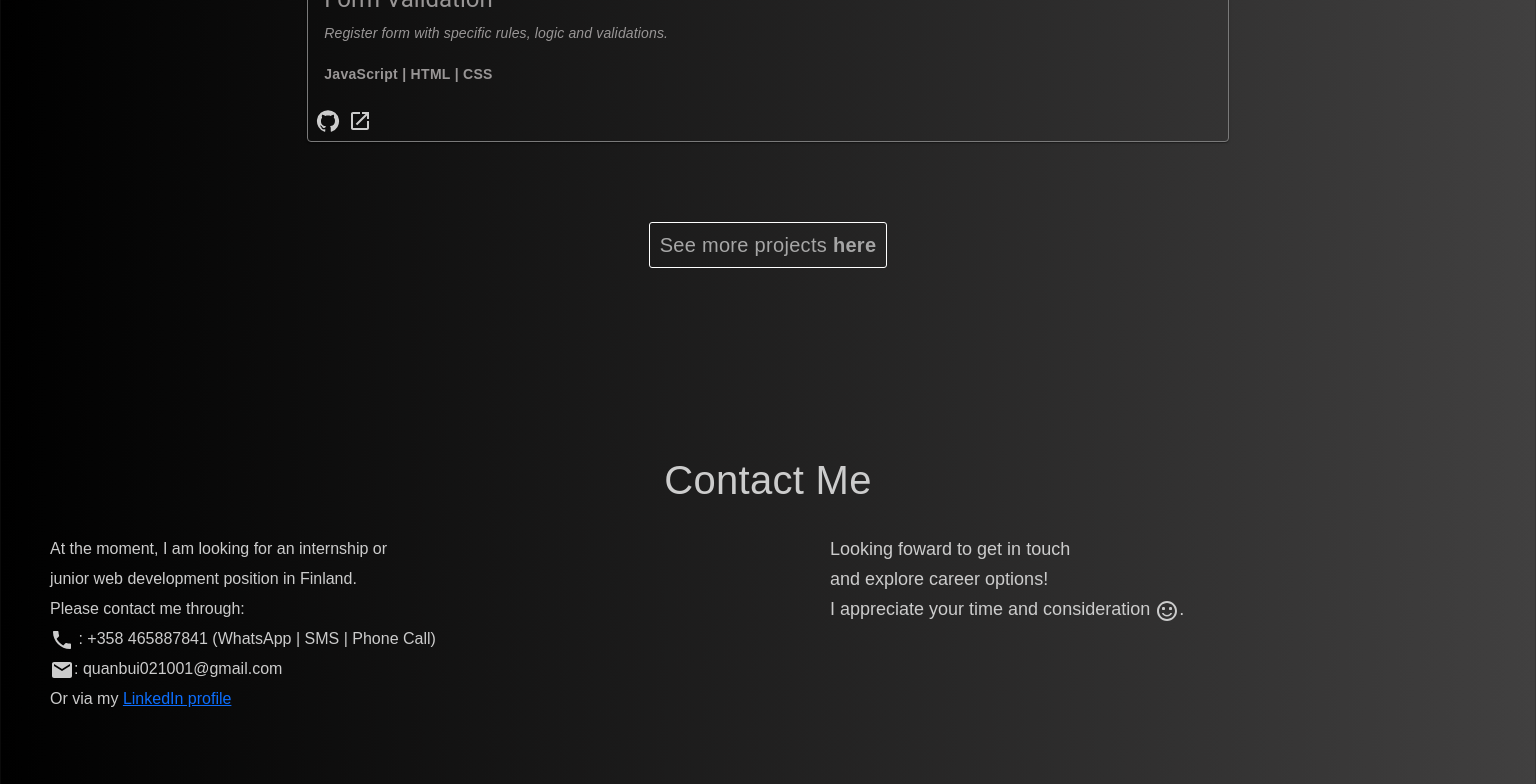
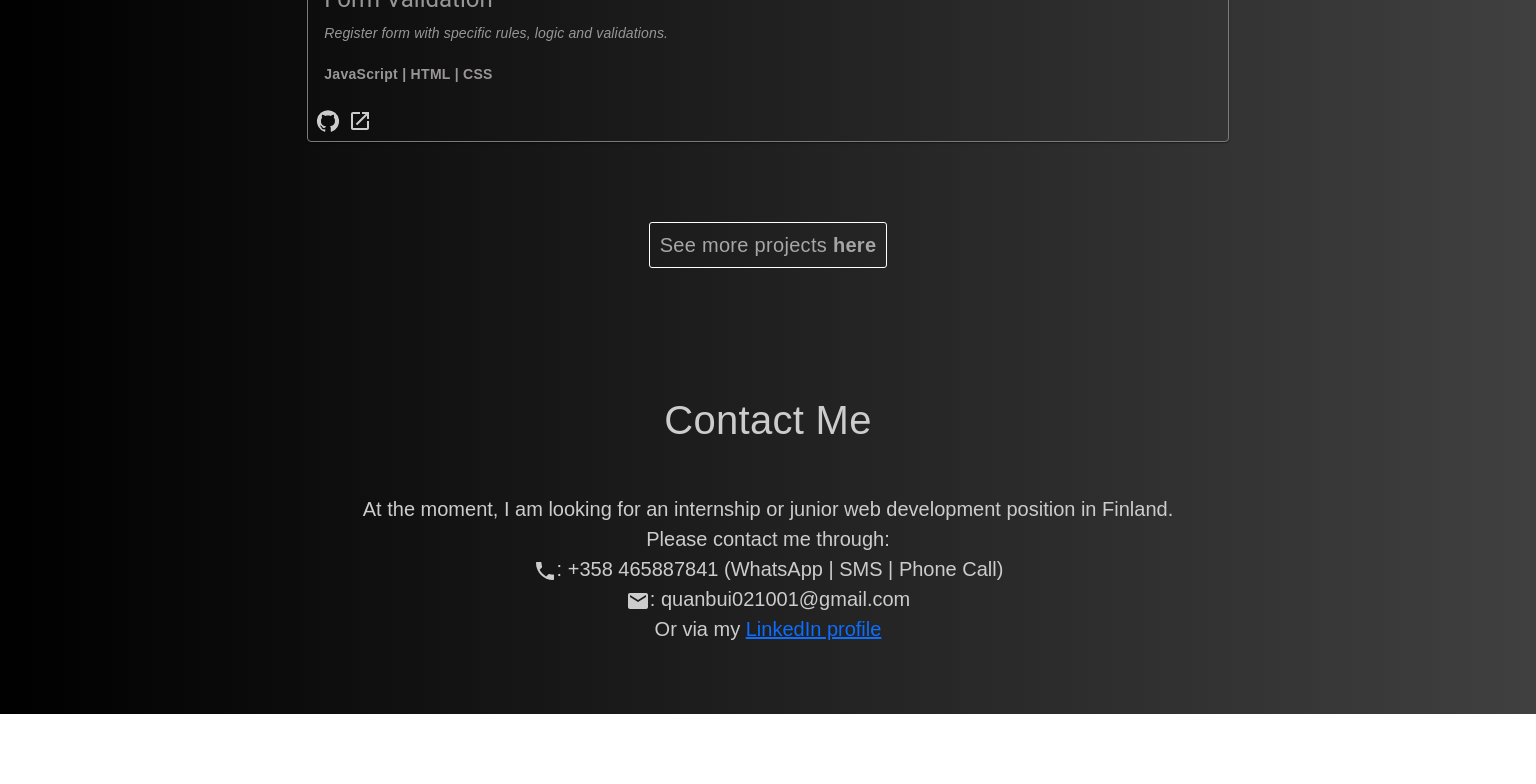
Before and after one commit to quanbui210/My-Portfolio-Web, a React (Create React App) app: page / in a window 1536 px wide. Shown: the part 5151-5935 px from the top of the page. After the commit the page ends 5865 px from the top, so only its background shows below. Built offline with nearby package versions, Linux system fonts and the light colour scheme; a web font is replaced by a local one.

Commit message:
undo changes

```diff
--- a/src/components/Footer/Footer.css
+++ b/src/components/Footer/Footer.css
@@ -5,6 +5,7 @@
     color: #ccc;
     line-height: 30px;
     margin-bottom: 70px;
+    text-align: center;
 }
 
 .contact-title {
@@ -13,12 +14,11 @@
 }
 
 .contact-detail {
-    margin-left: 50px;
-    width: 50%
+    width: 100%;
+    font-size: 20px;
+    line-height: 30px;
 }
-.contact-end {
-    font-size: 18px !important;
-}
+
 
 
 
@@ -36,7 +36,19 @@
     }
     .contact-detail {
         width: 100%;
-        margin-left: 0px;
         margin-bottom: 20px;
     }
 }
+@media screen and (min-width: 1300px){
+    .contact {
+        margin-top: 120px;
+        color: #ccc;
+        line-height: 20px;
+
+    }
+
+    .contact-detail {
+        margin-top: 50px;
+        margin-bottom: 20px;
+    }
+}
--- a/src/components/Footer/Footer.js
+++ b/src/components/Footer/Footer.js
@@ -6,14 +6,11 @@ import SentimentSatisfiedAltIcon from '@mui/icons-material/SentimentSatisfiedAlt
 
 const Footer = () => {
     return (
-        <div className="contact row">
+        <div className="contact">
             <h1 className="contact-title">Contact Me</h1>
-            <div className='contact-detail'>At the moment, I am looking for an internship or <br></br>junior web development position in Finland. <br></br> Please contact me through: <br></br>
-            <LocalPhoneIcon/> : +358 465887841 (WhatsApp | SMS | Phone Call)<br></br>
+            <div className='contact-detail'>At the moment, I am looking for an internship or junior web development position in Finland. <br></br> Please contact me through: <br></br>
+            <LocalPhoneIcon/>: +358 465887841 (WhatsApp | SMS | Phone Call)<br></br>
             <EmailIcon/>: quanbui021001@gmail.com <br/> Or via my  <a href='https://www.linkedin.com/in/quan-bui-0a4908209/'>LinkedIn profile</a>
-            </div>
-            <div className="contact-end col">
-                <div>Looking foward to get in touch<br></br> and explore career options! <br></br>I appreciate your time and consideration <SentimentSatisfiedAltIcon/>.</div>
             </div>
         </div>
     )
--- a/src/components/GoTopBtn/GoTopBtn.css
+++ b/src/components/GoTopBtn/GoTopBtn.css
@@ -18,7 +18,7 @@
 
 .top-icon {
     margin-left: -1px;
-    font-size: 15px;
+    font-size: 12px;
 }
 
 .top-icon:hover {
```
